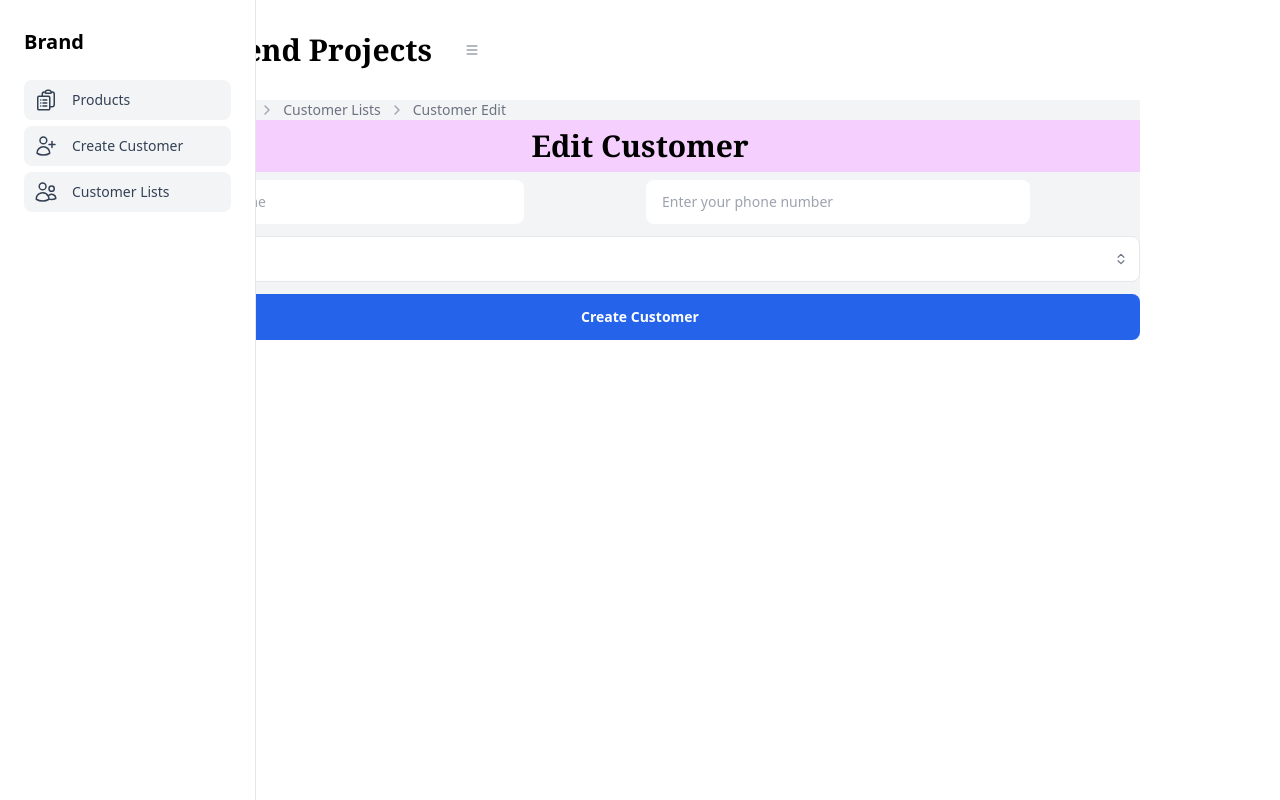
After one commit to paizay24/CRUD-mysql-learn-, a PHP site: page /customers-edit.php?row_id=1 in a window 1280 px wide. The commit adds this page. Run offline with PHP 8.4, Linux system fonts and the light colour scheme; data that the repository does not hold is empty; some libraries are stand-ins or nearby versions.

Commit message:
customers_lists

```diff
--- /dev/null
+++ b/customers-edit.php
@@ -0,0 +1,88 @@
+<?php require_once('./customersdb_con.php') ?>
+<?php require_once('./template/slidebar.php') ?>
+<?php require_once('./template/header.php') ?>
+
+<section class=" max-w-[1000px] mx-auto bg-gray-100">
+      <ol class="flex items-center whitespace-nowrap">
+            <li class="inline-flex items-center">
+                  <a class="flex items-center text-sm text-gray-500 hover:text-blue-600 focus:outline-none focus:text-blue-600 dark:focus:text-blue-500" href="./customers-create.php">
+                        Create Customer
+                  </a>
+                  <svg class="flex-shrink-0 mx-2 overflow-visible size-4 text-gray-400 dark:text-neutral-600" xmlns="http://www.w3.org/2000/svg" width="24" height="24" viewBox="0 0 24 24" fill="none" stroke="currentColor" stroke-width="2" stroke-linecap="round" stroke-linejoin="round">
+                        <path d="m9 18 6-6-6-6"></path>
+                  </svg>
+
+            </li>
+            <li class="inline-flex items-center">
+                  <a class="flex items-center text-sm text-gray-500 hover:text-blue-600 focus:outline-none focus:text-blue-600 dark:focus:text-blue-500" href="./customers-lists.php">
+                        Customer Lists
+                  </a>
+                  <svg class="flex-shrink-0 mx-2 overflow-visible size-4 text-gray-400 dark:text-neutral-600" xmlns="http://www.w3.org/2000/svg" width="24" height="24" viewBox="0 0 24 24" fill="none" stroke="currentColor" stroke-width="2" stroke-linecap="round" stroke-linejoin="round">
+                        <path d="m9 18 6-6-6-6"></path>
+                  </svg>
+
+
+            </li>
+            <li class="inline-flex items-center">
+                  <a class="flex items-center text-sm text-gray-500 hover:text-blue-600 focus:outline-none focus:text-blue-600 dark:focus:text-blue-500" href="./customers-edit.php">
+                        Customer Edit
+                  </a>
+
+
+            </li>
+
+
+      </ol>
+      <h1 class=" text-center font-serif font-bold text-3xl bg-fuchsia-200 p-2">Edit Customer</h1>
+      <?php
+
+      $id = $_GET['row_id'];
+      $sql = "SELECT * FROM customers WHERE id = $id";
+
+      $query = mysqli_query($conn, $sql);
+
+      $row  = mysqli_fetch_assoc($query);
+
+
+
+      ?>
+      <form action="./customers-update.php" method="post">
+            <div class=" grid grid-cols-2 gap-3 mt-2">
+                   <input type="hidden" name="id" value="<?= $row['id'] ?>">
+                  <div class=" col-span-1">
+                        <div class="max-w-sm space-y-3">
+                              <input name=" name" type="text" value="<?= $row['name'] ?>" class="py-3 px-4 block w-full border-gray-200 rounded-lg text-sm focus:border-blue-500 focus:ring-blue-500 disabled:opacity-50 disabled:pointer-events-none dark:bg-neutral-900 dark:border-neutral-700 dark:text-neutral-400 dark:placeholder-neutral-500 dark:focus:ring-neutral-600" placeholder="Enter your name">
+                        </div>
+                  </div>
+                  <div class=" col-span-1">
+                        <div class="max-w-sm space-y-3">
+                              <input name=" phone" type="number" value="<?= $row['phone'] ?>" class="py-3 px-4 block w-full border-gray-200 rounded-lg text-sm focus:border-blue-500 focus:ring-blue-500 disabled:opacity-50 disabled:pointer-events-none dark:bg-neutral-900 dark:border-neutral-700 dark:text-neutral-400 dark:placeholder-neutral-500 dark:focus:ring-neutral-600" placeholder="Enter your phone number">
+                        </div>
+                  </div>
+                  <div class="col-span-2">
+                        <!-- Select -->
+                        <select data-hs-select='{
+  "placeholder": "Select gender...",
+  "toggleTag": "<button type=\"button\"></button>",
+  "toggleClasses": "hs-select-disabled:pointer-events-none hs-select-disabled:opacity-50 relative py-3 px-4 pe-9 flex text-nowrap w-full cursor-pointer bg-white border border-gray-200 rounded-lg text-start text-sm focus:border-blue-500 focus:ring-blue-500 before:absolute before:inset-0 before:z-[1] dark:bg-neutral-900 dark:border-neutral-700 dark:text-neutral-400",
+  "dropdownClasses": "mt-2 z-50 w-full max-h-72 p-1 space-y-0.5 bg-white border border-gray-200 rounded-lg overflow-hidden overflow-y-auto [&::-webkit-scrollbar]:w-2 [&::-webkit-scrollbar-thumb]:rounded-full [&::-webkit-scrollbar-track]:bg-gray-100 [&::-webkit-scrollbar-thumb]:bg-gray-300 dark:[&::-webkit-scrollbar-track]:bg-neutral-700 dark:[&::-webkit-scrollbar-thumb]:bg-neutral-500 dark:bg-neutral-900 dark:border-neutral-700",
+  "optionClasses": "py-2 px-4 w-full text-sm text-gray-800 cursor-pointer hover:bg-gray-100 rounded-lg focus:outline-none focus:bg-gray-100 dark:bg-neutral-900 dark:hover:bg-neutral-800 dark:text-neutral-200 dark:focus:bg-neutral-800",
+  "optionTemplate": "<div class=\"flex justify-between items-center w-full\"><span data-title></span><span class=\"hidden hs-selected:block\"><svg class=\"flex-shrink-0 size-3.5 text-blue-600 dark:text-blue-500\" xmlns=\"http:.w3.org/2000/svg\" width=\"24\" height=\"24\" viewBox=\"0 0 24 24\" fill=\"none\" stroke=\"currentColor\" stroke-width=\"2\" stroke-linecap=\"round\" stroke-linejoin=\"round\"><polyline points=\"20 6 9 17 4 12\"/></svg></span></div>",
+  "extraMarkup": "<div class=\"absolute top-1/2 end-3 -translate-y-1/2\"><svg class=\"flex-shrink-0 size-3.5 text-gray-500 dark:text-neutral-500\" xmlns=\"http://www.w3.org/2000/svg\" width=\"24\" height=\"24\" viewBox=\"0 0 24 24\" fill=\"none\" stroke=\"currentColor\" stroke-width=\"2\" stroke-linecap=\"round\" stroke-linejoin=\"round\"><path d=\"m7 15 5 5 5-5\"/><path d=\"m7 9 5-5 5 5\"/></svg></div>"
+}' class="hidden" name="gender" >
+                              <option value="">Choose Your Gender</option>
+                              <option value="male">Male</option>
+                              <option value="female">Female</option>
+
+                        </select>
+                        <!-- End Select -->
+                  </div>
+            </div>
+
+            <button type="submit" class=" mt-3 w-full text-center py-3 px-4  gap-x-2 text-sm font-semibold rounded-lg border border-transparent bg-blue-600 text-white hover:bg-blue-700 disabled:opacity-50 disabled:pointer-events-none">
+                  Create Customer
+            </button>
+      </form>
+</section>
+
+<?php require_once('./template/footer.php') ?>
--- /dev/null
+++ b/customersdb_con.php
@@ -0,0 +1,7 @@
+<?php
+
+$conn = mysqli_connect("localhost","pzo","pzo124","wad_shop");
+
+if (!$conn) {
+      die("Connection failed: " . mysqli_connect_error());
+}
--- a/output.css
+++ b/output.css
@@ -614,6 +614,14 @@ video {
   top: 100%;
 }
 
+.end-3 {
+  inset-inline-end: 0.75rem;
+}
+
+.top-1\/2 {
+  top: 50%;
+}
+
 .z-\[1\] {
   z-index: 1;
 }
@@ -622,10 +630,22 @@ video {
   z-index: 60;
 }
 
+.z-50 {
+  z-index: 50;
+}
+
 .col-span-1 {
   grid-column: span 1 / span 1;
 }
 
+.col-span-2 {
+  grid-column: span 2 / span 2;
+}
+
+.col-span-3 {
+  grid-column: span 3 / span 3;
+}
+
 .m-1 {
   margin: 0.25rem;
 }
@@ -636,6 +656,23 @@ video {
 
 .m-3 {
   margin: 0.75rem;
+}
+
+.m-px {
+  margin: 1px;
+}
+
+.-m-1 {
+  margin: -0.25rem;
+}
+
+.-m-1\.5 {
+  margin: -0.375rem;
+}
+
+.mx-2 {
+  margin-left: 0.5rem;
+  margin-right: 0.5rem;
 }
 
 .mx-4 {
@@ -653,9 +690,18 @@ video {
   margin-bottom: 0.5rem;
 }
 
-.mx-2 {
-  margin-left: 0.5rem;
-  margin-right: 0.5rem;
+.mx-1 {
+  margin-left: 0.25rem;
+  margin-right: 0.25rem;
+}
+
+.mx-1\.5 {
+  margin-left: 0.375rem;
+  margin-right: 0.375rem;
+}
+
+.-ms-px {
+  margin-inline-start: -1px;
 }
 
 .mb-1 {
@@ -726,24 +768,34 @@ video {
   height: 1.5rem;
 }
 
-.h-4 {
-  height: 1rem;
+.size-10 {
+  width: 2.5rem;
+  height: 2.5rem;
+}
+
+.size-8 {
+  width: 2rem;
+  height: 2rem;
+}
+
+.h-5 {
+  height: 1.25rem;
 }
 
 .h-6 {
   height: 1.5rem;
 }
 
-.h-3 {
-  height: 0.75rem;
-}
-
-.h-5 {
-  height: 1.25rem;
-}
-
-.w-4 {
-  width: 1rem;
+.max-h-72 {
+  max-height: 18rem;
+}
+
+.w-5 {
+  width: 1.25rem;
+}
+
+.w-6 {
+  width: 1.5rem;
 }
 
 .w-64 {
@@ -758,16 +810,16 @@ video {
   width: 100%;
 }
 
-.w-6 {
-  width: 1.5rem;
-}
-
-.w-3 {
-  width: 0.75rem;
-}
-
-.w-5 {
-  width: 1.25rem;
+.w-10 {
+  width: 2.5rem;
+}
+
+.w-20 {
+  width: 5rem;
+}
+
+.w-32 {
+  width: 8rem;
 }
 
 .min-w-full {
@@ -776,6 +828,10 @@ video {
 
 .max-w-\[1000px\] {
   max-width: 1000px;
+}
+
+.max-w-sm {
+  max-width: 24rem;
 }
 
 .flex-none {
@@ -791,6 +847,11 @@ video {
   transform: translate(var(--tw-translate-x), var(--tw-translate-y)) rotate(var(--tw-rotate)) skewX(var(--tw-skew-x)) skewY(var(--tw-skew-y)) scaleX(var(--tw-scale-x)) scaleY(var(--tw-scale-y));
 }
 
+.-translate-y-1\/2 {
+  --tw-translate-y: -50%;
+  transform: translate(var(--tw-translate-x), var(--tw-translate-y)) rotate(var(--tw-rotate)) skewX(var(--tw-skew-x)) skewY(var(--tw-skew-y)) scaleX(var(--tw-scale-x)) scaleY(var(--tw-scale-y));
+}
+
 .transform {
   transform: translate(var(--tw-translate-x), var(--tw-translate-y)) rotate(var(--tw-rotate)) skewX(var(--tw-skew-x)) skewY(var(--tw-skew-y)) scaleX(var(--tw-scale-x)) scaleY(var(--tw-scale-y));
 }
@@ -817,6 +878,14 @@ video {
   grid-template-columns: repeat(3, minmax(0, 1fr));
 }
 
+.grid-cols-2 {
+  grid-template-columns: repeat(2, minmax(0, 1fr));
+}
+
+.grid-cols-5 {
+  grid-template-columns: repeat(5, minmax(0, 1fr));
+}
+
 .flex-col {
   flex-direction: column;
 }
@@ -909,6 +1005,10 @@ video {
   white-space: nowrap;
 }
 
+.text-nowrap {
+  text-wrap: nowrap;
+}
+
 .rounded-full {
   border-radius: 9999px;
 }
@@ -955,9 +1055,9 @@ video {
   background-color: rgb(37 99 235 / var(--tw-bg-opacity));
 }
 
-.bg-fuchsia-600 {
+.bg-fuchsia-200 {
   --tw-bg-opacity: 1;
-  background-color: rgb(192 38 211 / var(--tw-bg-opacity));
+  background-color: rgb(245 208 254 / var(--tw-bg-opacity));
 }
 
 .bg-gray-100 {
@@ -985,11 +1085,6 @@ video {
   background-color: rgb(255 255 255 / var(--tw-bg-opacity));
 }
 
-.bg-fuchsia-200 {
-  --tw-bg-opacity: 1;
-  background-color: rgb(245 208 254 / var(--tw-bg-opacity));
-}
-
 .bg-opacity-50 {
   --tw-bg-opacity: 0.5;
 }
@@ -1070,6 +1165,22 @@ video {
   padding-top: 1.75rem;
 }
 
+.pe-9 {
+  padding-inline-end: 2.25rem;
+}
+
+.pb-1 {
+  padding-bottom: 0.25rem;
+}
+
+.pb-1\.5 {
+  padding-bottom: 0.375rem;
+}
+
+.pb-3 {
+  padding-bottom: 0.75rem;
+}
+
 .text-center {
   text-align: center;
 }
@@ -1145,6 +1256,11 @@ video {
   color: rgb(37 99 235 / var(--tw-text-opacity));
 }
 
+.text-gray-400 {
+  --tw-text-opacity: 1;
+  color: rgb(156 163 175 / var(--tw-text-opacity));
+}
+
 .text-gray-500 {
   --tw-text-opacity: 1;
   color: rgb(107 114 128 / var(--tw-text-opacity));
@@ -1165,11 +1281,6 @@ video {
   color: rgb(255 255 255 / var(--tw-text-opacity));
 }
 
-.text-gray-400 {
-  --tw-text-opacity: 1;
-  color: rgb(156 163 175 / var(--tw-text-opacity));
-}
-
 .opacity-0 {
   opacity: 0;
 }
@@ -1211,6 +1328,21 @@ video {
   --auto-close: lg;
 }
 
+.before\:absolute::before {
+  content: var(--tw-content);
+  position: absolute;
+}
+
+.before\:inset-0::before {
+  content: var(--tw-content);
+  inset: 0px;
+}
+
+.before\:z-\[1\]::before {
+  content: var(--tw-content);
+  z-index: 1;
+}
+
 .first\:ms-0:first-child {
   margin-inline-start: 0px;
 }
--- a/product-create.php
+++ b/product-create.php
@@ -1,3 +1,6 @@
+<?php
+ require_once("./productdb_con.php");
+?>
 <?php require_once('./template/slidebar.php') ?>
 <?php require_once('./template/header.php') ?>
 
@@ -17,7 +20,7 @@
       </ol>
       <h1 class=" text-center font-serif font-bold text-3xl bg-fuchsia-200 p-2">Create Products</h1>
       <form action="./product-save.php" method="post" class=" bg-gray-200">
-            <div class=" grid grid-cols-3 gap-3 mt- p-3">
+            <div class=" grid grid-cols-3 gap-3  p-3">
                   <div class=" col-span-1">
                         <input type="text" name="product" class="py-3 px-4 block w-full border-gray-200 rounded-lg text-sm focus:border-blue-500 focus:ring-blue-500 disabled:opacity-50 disabled:pointer-events-none dark:bg-neutral-900 dark:border-neutral-700 dark:text-neutral-400 dark:placeholder-neutral-500 dark:focus:ring-neutral-600" placeholder="products">
 
--- a/product-delete.php
+++ b/product-delete.php
@@ -1,11 +1,7 @@
 <?php
 
-$conn = mysqli_connect("localhost", "pzo", "pzo124", "wad_shop");
 
-if (!$conn) {
-      die("Connection failed: " . mysqli_connect_error());
-}
-
+ require_once("./productdb_con.php");
 $id = $_GET['row_id'];
 
 $sql = "DELETE FROM products WHERE id = $id ";
--- a/product-edit.php
+++ b/product-edit.php
@@ -1,3 +1,6 @@
+<?php
+ require_once("./productdb_con.php");
+?>
 <?php require_once('./template/slidebar.php') ?>
 <?php require_once('./template/header.php') ?>
 
@@ -10,7 +13,7 @@ $sql = "SELECT * FROM products WHERE id = $id";
 
 $query = mysqli_query($conn, $sql);
 
-$row = mysqli_fetch_assoc($query); ?>
+$row = mysqli_fetch_assoc($query) ?>
 
 <section class=" max-w-[1000px] mx-auto bg-gray-100">
       <ol class="flex items-center whitespace-nowrap">
--- a/template/header.php
+++ b/template/header.php
@@ -1,6 +1,4 @@
-<?php
- require_once("./productdb_con.php");
-?>
+
 
 
 <!DOCTYPE html>
--- a/template/slidebar.php
+++ b/template/slidebar.php
@@ -17,14 +17,26 @@
                              </a>
                        </li>
                        <li>
-                             <a class="flex items-center gap-x-3.5 py-2 px-2.5 bg-gray-100 text-sm text-slate-700 rounded-lg hover:bg-gray-100 dark:bg-gray-900 dark:text-white" href="./product-create.php">
-                             <svg xmlns="http://www.w3.org/2000/svg" fill="none" viewBox="0 0 24 24" stroke-width="1.5" stroke="currentColor" class="w-6 h-6">
-  <path stroke-linecap="round" stroke-linejoin="round" d="M15 19.128a9.38 9.38 0 0 0 2.625.372 9.337 9.337 0 0 0 4.121-.952 4.125 4.125 0 0 0-7.533-2.493M15 19.128v-.003c0-1.113-.285-2.16-.786-3.07M15 19.128v.106A12.318 12.318 0 0 1 8.624 21c-2.331 0-4.512-.645-6.374-1.766l-.001-.109a6.375 6.375 0 0 1 11.964-3.07M12 6.375a3.375 3.375 0 1 1-6.75 0 3.375 3.375 0 0 1 6.75 0Zm8.25 2.25a2.625 2.625 0 1 1-5.25 0 2.625 2.625 0 0 1 5.25 0Z" />
-</svg>
+                             <a class="flex items-center gap-x-3.5 py-2 px-2.5 bg-gray-100 text-sm text-slate-700 rounded-lg hover:bg-gray-100 dark:bg-gray-900 dark:text-white" href="./customers-create.php">
+                                   <svg xmlns="http://www.w3.org/2000/svg" fill="none" viewBox="0 0 24 24" stroke-width="1.5" stroke="currentColor" class="w-6 h-6">
+                                         <path stroke-linecap="round" stroke-linejoin="round" d="M18 7.5v3m0 0v3m0-3h3m-3 0h-3m-2.25-4.125a3.375 3.375 0 1 1-6.75 0 3.375 3.375 0 0 1 6.75 0ZM3 19.235v-.11a6.375 6.375 0 0 1 12.75 0v.109A12.318 12.318 0 0 1 9.374 21c-2.331 0-4.512-.645-6.374-1.766Z" />
+                                   </svg>
 
 
 
-                                   Customers
+
+                                   Create Customer
+                             </a>
+                       </li>
+                       <li>
+                             <a class="flex items-center gap-x-3.5 py-2 px-2.5 bg-gray-100 text-sm text-slate-700 rounded-lg hover:bg-gray-100 dark:bg-gray-900 dark:text-white" href="./customers-lists.php">
+                                   <svg xmlns="http://www.w3.org/2000/svg" fill="none" viewBox="0 0 24 24" stroke-width="1.5" stroke="currentColor" class="w-6 h-6">
+                                         <path stroke-linecap="round" stroke-linejoin="round" d="M15 19.128a9.38 9.38 0 0 0 2.625.372 9.337 9.337 0 0 0 4.121-.952 4.125 4.125 0 0 0-7.533-2.493M15 19.128v-.003c0-1.113-.285-2.16-.786-3.07M15 19.128v.106A12.318 12.318 0 0 1 8.624 21c-2.331 0-4.512-.645-6.374-1.766l-.001-.109a6.375 6.375 0 0 1 11.964-3.07M12 6.375a3.375 3.375 0 1 1-6.75 0 3.375 3.375 0 0 1 6.75 0Zm8.25 2.25a2.625 2.625 0 1 1-5.25 0 2.625 2.625 0 0 1 5.25 0Z" />
+                                   </svg>
+
+
+
+                                   Customer Lists
                              </a>
                        </li>
 
```
Also changed, not shown: other parts of output.css (+148 -31 lines), customers-create.php (added, +56 -0 lines), customers-delete.php (added, +15 -0 lines), customers-lists.php (added, +91 -0 lines), customers-save.php (added, +20 -0 lines), customers-update.php (added, +14 -0 lines).
